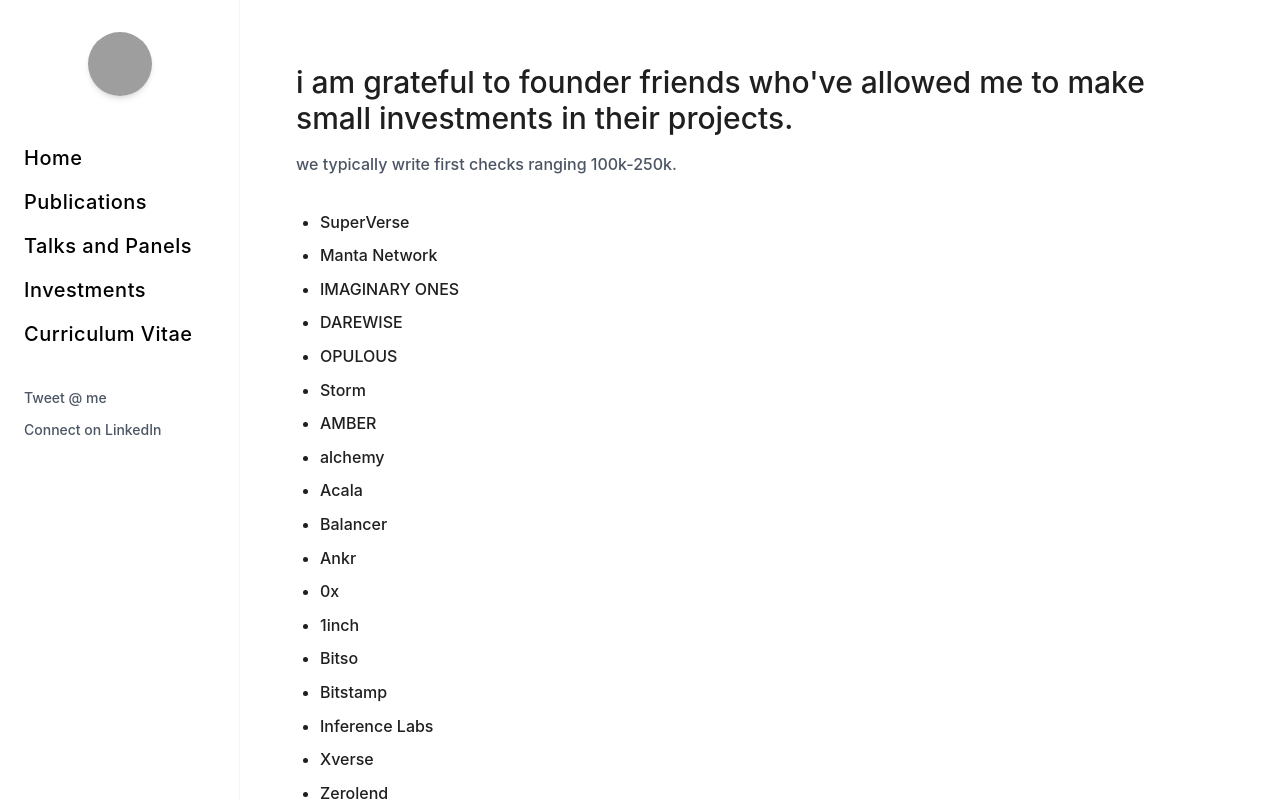
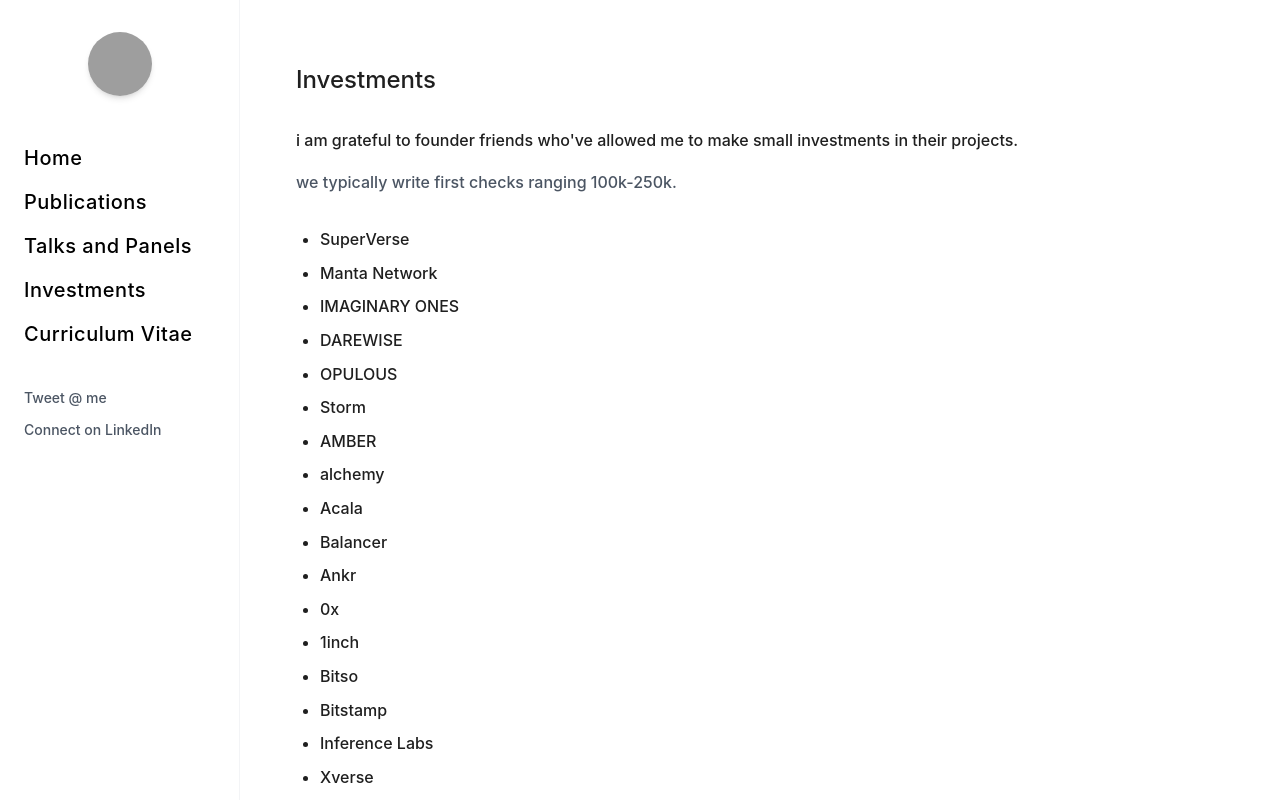
Before and after one commit to VishalPachpor/Shabbiryk.me, a Next.js app: page /investments in a window 1280 px wide. Shown: the top 801 px of the page. Built offline with nearby package versions, Linux system fonts and the light colour scheme; grey boxes are pictures that could not be loaded; a web font is replaced by a local one.

Commit message:
Movile card fixed

```diff
--- a/app/investments/page.tsx
+++ b/app/investments/page.tsx
@@ -40,10 +40,13 @@
       <MobileHeader />
       <div className="p-8">
         <div className="max-w-7xl mx-auto w-full">
-          <h1 className="text-3xl mb-4 mt-8 text-left font-medium">
+          <h3 className="text-2xl mb-4 mt-8 text-left font-medium">
+            Investments
+          </h3>
+          <p className="mb-4 mt-8 text-left font-medium ">
             i am grateful to founder friends who've allowed me to make small
             investments in their projects.
-          </h1>
+          </p>
           <p className="text-gray-600 mb-8 text-left">
             we typically write first checks ranging 100k-250k.
           </p>
--- a/app/page.tsx
+++ b/app/page.tsx
@@ -13,7 +13,7 @@
       {/* Mobile Header */}
       <MobileHeader />
       {/* Mobile Layout: Hero+Card Section */}
-      <div className="md:hidden w-full min-h-screen pt-4 px-4 pb-1 py-8 relative overflow-hidden">
+      <div className="md:hidden w-full min-h-screen pt-2 px-4 pb-2 relative overflow-auto">
         {/* Hero Image with overlapping card */}
         <div className="relative w-[90%] mx-auto h-[600px] overflow-visible z-10  ">
           <Image
@@ -25,7 +25,7 @@
             quality={100}
           />
           {/* Overlapping Card - half on image, half below */}
-          <div className="absolute left-[10%] bottom-[22px] translate-y-1/2 w-[110%] max-w-[95vw] max-h-[420px] bg-black text-white shadow-xl flex flex-col justify-between p-4 z-20 overflow-y-auto break-words whitespace-normal">
+          <div className="absolute left-[10%] bottom-[22px] translate-y-1/2 w-[110%] max-w-[95vw] max-h-[420px] bg-black text-white shadow-xl flex flex-col justify-between p-4 pt-0 z-20 overflow-y-auto break-words whitespace-normal">
             <div>
               <h1 className="text-2xl leading-tight mb-4 mt-8 text-white">
                 Shabbir Khan
```
